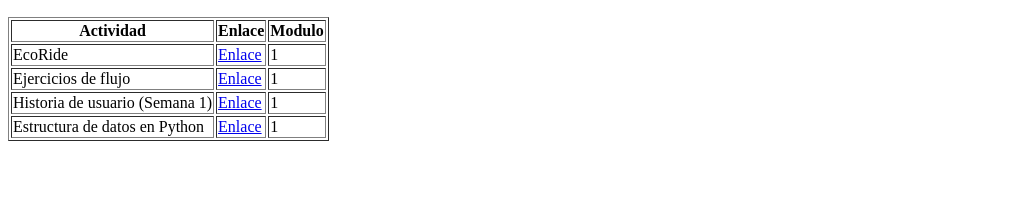
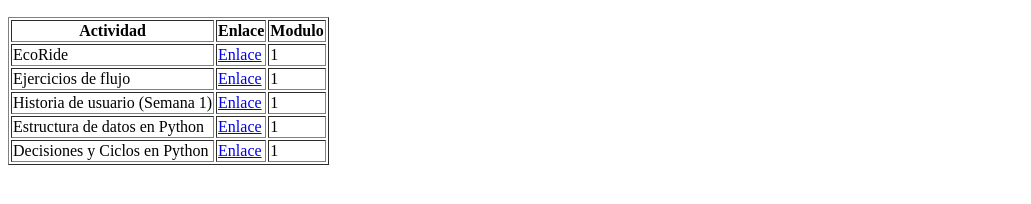
Before and after one commit to HecRodCode/Portafolio, a plain HTML site: page index.html in a window 1280 px wide. Shown: the part 110-314 px from the top of the page, without its empty margins (0-1031 px from the left). Drawn offline with Linux system fonts and the light colour scheme.

Commit message:
Update index.html

```diff
--- a/index.html
+++ b/index.html
@@ -37,6 +37,12 @@
             <td><a href="https://github.com/HecRodCode/Estructura-de-datos-Python"> Enlace </a></td>
             <td>1</td>
         </tr>
+
+        <tr>
+            <td>Decisiones y Ciclos en Python</td>
+            <td><a href="https://github.com/HecRodCode/Decisiones-y-Ciclos-en-Python"> Enlace </a></td>
+            <td>1</td>
+        </tr>
     </table>
 
 </body>
```
